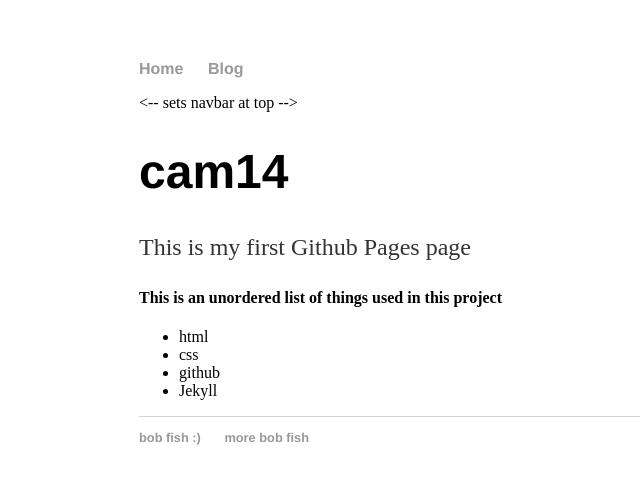
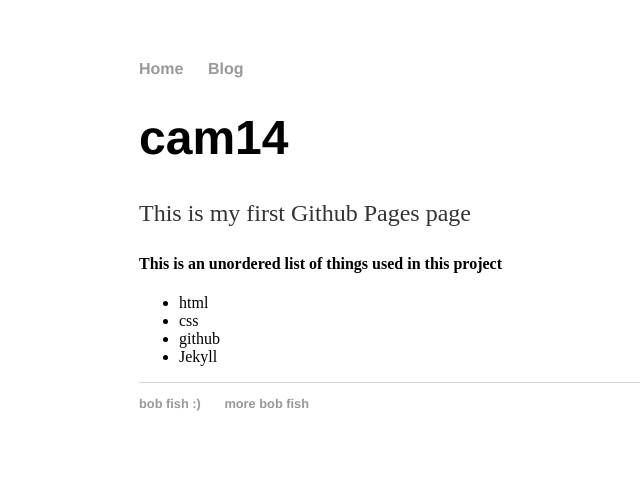
Before and after one commit to cam-14/cam-14, a Jekyll site: the page built from index.html, in a window 1280 px wide. Shown: the top 484 px of the page, without its empty margins (53-693 px from the left). Built offline with Jekyll 4.4.1, drawn with Linux system fonts in a browser that asks for light colours.

Commit message:
forgot to add ! for comment
showing i can write custom commit messages

```diff
--- a/_layouts/default.html
+++ b/_layouts/default.html
@@ -11,7 +11,7 @@
 <li><a href="/">Home</a></li>
 <li><a href="/blog">Blog</a></li>
 </ul>
-</nav> <-- sets navbar at top -->
+</nav> <!-- sets navbar at top -->
 <div class="container"> <!-- presumably bootstrap -->
 {{ content }}
 </div>
```
